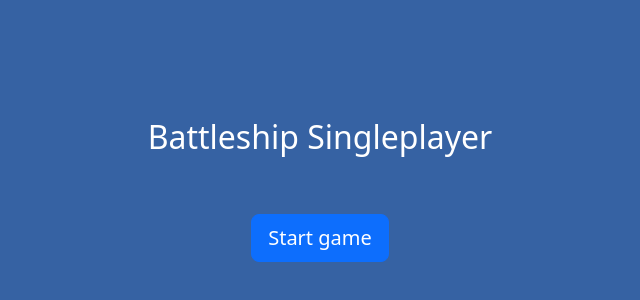
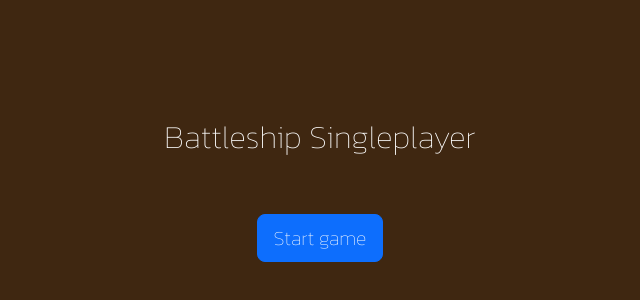
Before and after one commit to danielbeGIT/battleship-singleplayer, a React (Create React App) app: page / in a window 1280 px wide. Shown: the part 122-422 px from the top of the page, without its empty margins (320-960 px from the left). Built offline with nearby package versions, Linux system fonts and the light colour scheme.

Commit message:
small changes on homepage and style files

```diff
--- a/src/assets/styles/App.scss
+++ b/src/assets/styles/App.scss
@@ -0,0 +1,8 @@
+@import url('https://fonts.googleapis.com/css2?family=Kanit:wght@100&display=swap');
+@import 'HomePage.scss';
+@import 'GamePage.scss';
+
+* {
+    scroll-behavior: smooth;
+    font-family: 'Kanit', sans-serif;
+}
--- a/src/assets/styles/HomePage.scss
+++ b/src/assets/styles/HomePage.scss
@@ -1,5 +1,5 @@
 .home_page {
-    background-color: #3662a3;
+    background-color: #3f2711;
     display: flex;
     place-items: center;
     flex-direction: column;
--- a/src/pages/GamePage.jsx
+++ b/src/pages/GamePage.jsx
@@ -1,7 +1,6 @@
 import React from 'react'
 import Header from '../components/Header'
 import PlayField from '../components/PlayField'
-import "../assets/styles/GamePage.scss"
 
 const GamePage = () => {
     return (
--- a/src/pages/HomePage.jsx
+++ b/src/pages/HomePage.jsx
@@ -1,7 +1,6 @@
 import React from 'react'
 import { Button } from 'react-bootstrap/'
 import { Link } from 'react-router-dom'
-import "../assets/styles/HomePage.scss"
 
 const HomePage = () => {
     return (
```
